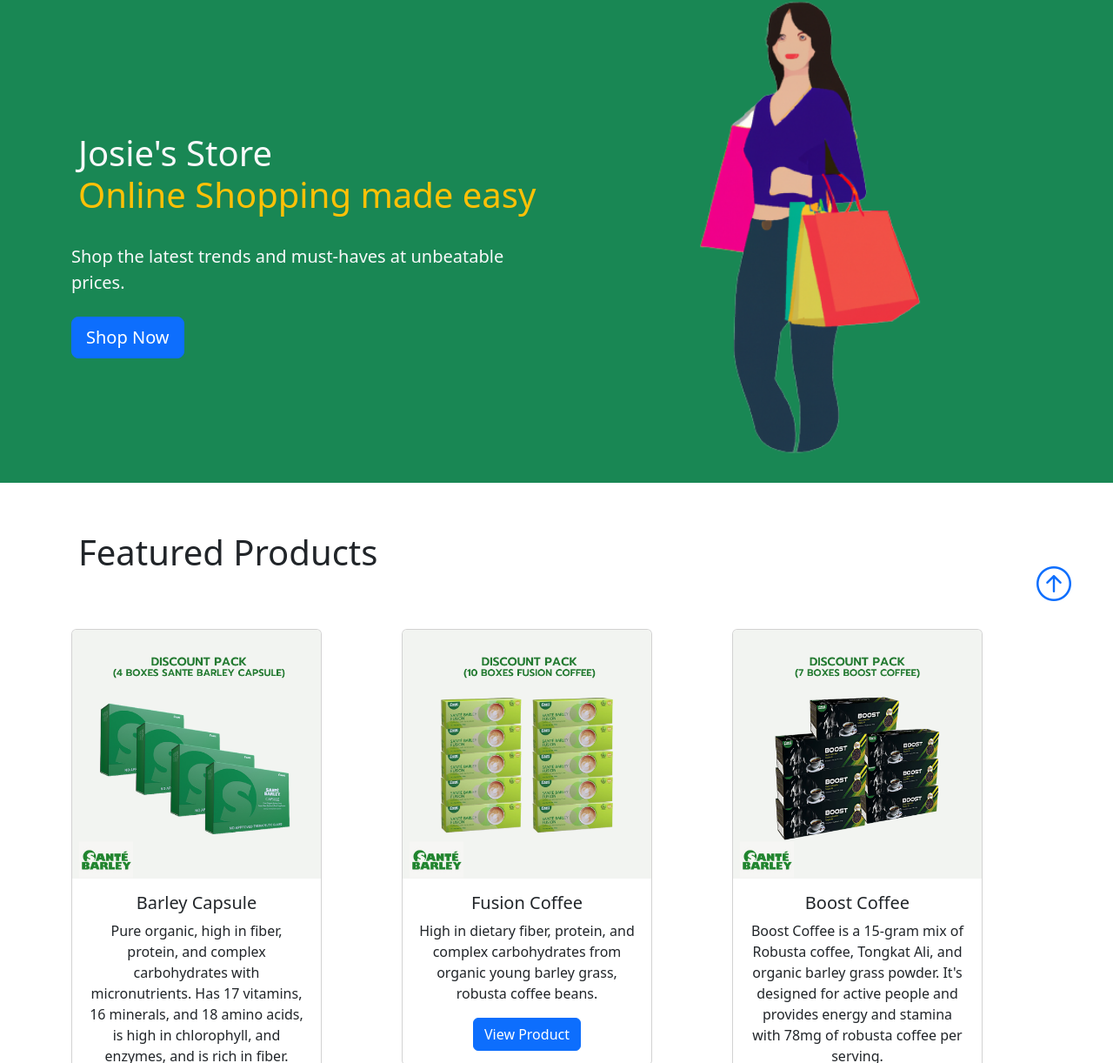
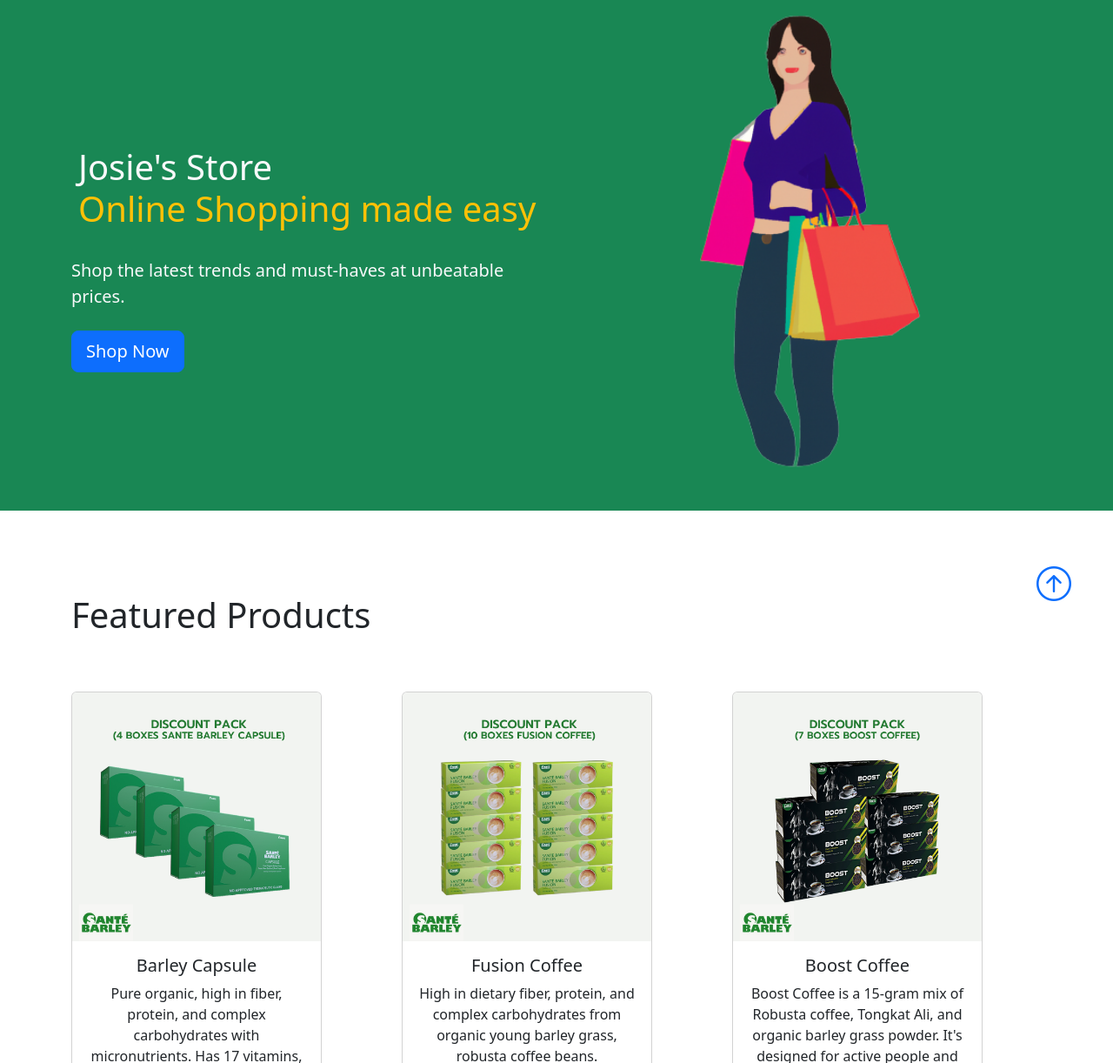
Before and after one commit to DumbChester021/ShoppingWebsiteTemplate, a plain HTML site: page index.html in a window 1280 px wide. Shown: the part 57-1279 px from the top of the page at 87% size. Drawn offline with nearby package versions, Linux system fonts and the light colour scheme.

Commit message:
Tweaked in some Design Format Tweaked some design format for sm devices

```diff
--- a/index.html
+++ b/index.html
@@ -56,9 +56,9 @@
             </div>
         </nav>
         <!-- ShowCase-->
-        <section class="bg-success text-light p-2 p-lg-0 pt-lg-0 text-start">
-            <div class="container">
-                <div class="d-sm-flex align-items-center justify-content-between">
+        <section class="bg-success text-light p-2">
+            <div class="container py-2">
+                <div class="d-flex align-items-center justify-content-between text-center text-sm-start">
                     <div>
                         <h1 class="p-2">Josie's Store<br>
                             <span class="text-warning">
@@ -77,9 +77,9 @@
     </header>
     <main>
     <!--Feautured Products-->
-    <section class="text-start">
+    <section class="text-start div-md-2">
         <div class="container text-center pt-5">
-            <h1 class="p-2 pb-5 text-start">Featured Products</h1>
+            <h1 class="py-5 text-start">Featured Products</h1>
             <div class="row" id="productsContainer"></div>
         </div>
     </section>
--- a/index.js
+++ b/index.js
@@ -8,10 +8,10 @@
             console.log("ProductID is:" + productId);
 
             let col = document.createElement("div");
-            col.classList.add("col", "py-2");
+            col.classList.add("col","py-2");
 
             let card = document.createElement("div");
-            card.classList.add("card");
+            card.classList.add("card","ps-sm-5","ps-md-0");
             card.style.width = "18rem";
 
             let img = document.createElement("img");
```
